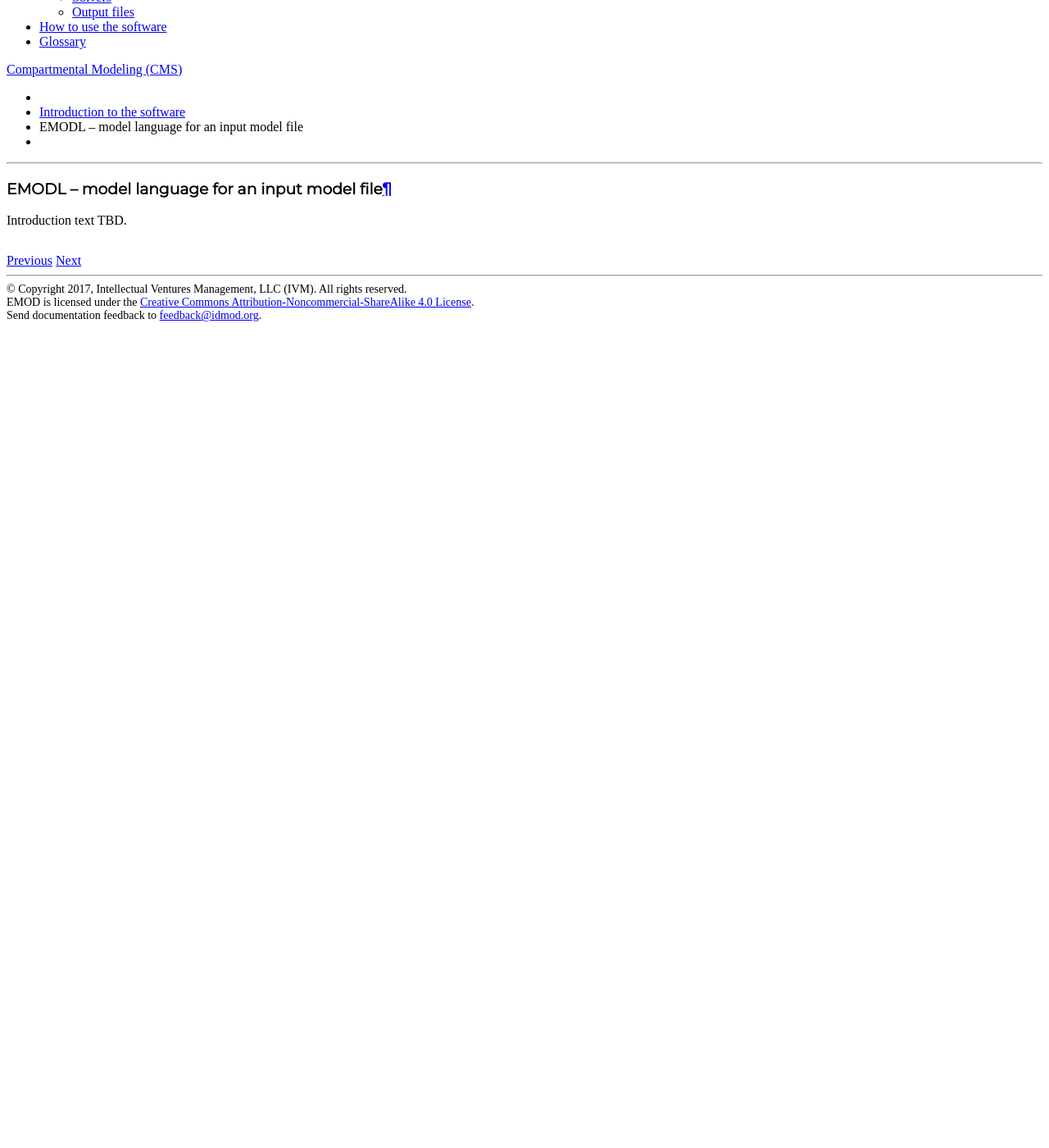
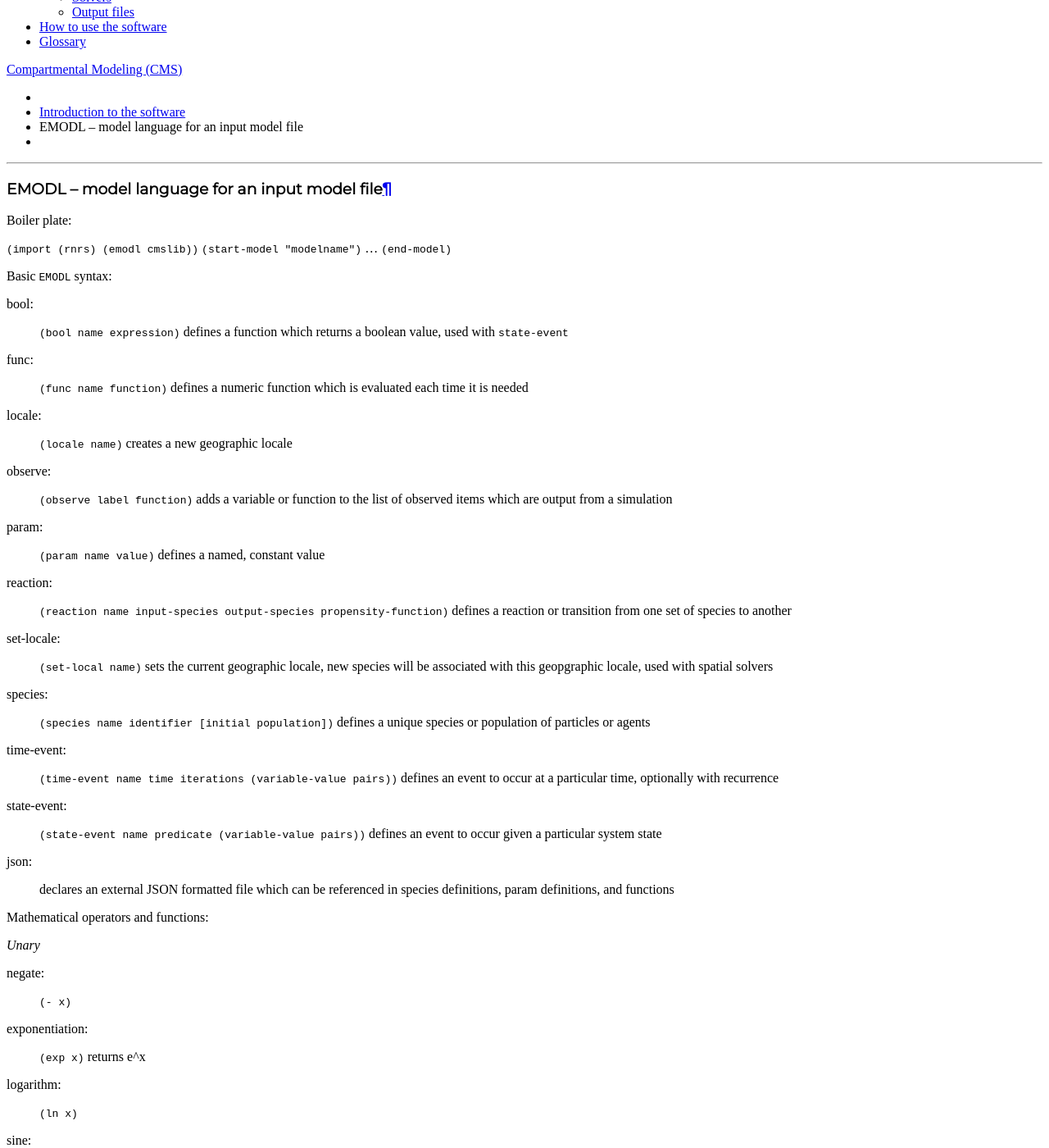
Before and after one commit to devclinton/IDM-CMS, a Sphinx documentation site: the page built from documentation/emodl.rst, in a window 1280 px wide and 1400 px high, scrolled down 194 px. Shown: the whole window at 82% size. Built offline with Sphinx 7.4.7 and the Read the Docs theme 2.0.0, drawn with Linux system fonts in a browser that asks for light colours; formulas are drawn with MathJax 3; before the commit the page ends 900 px from its top, so only the background shows below that; some of the changed text lies outside the part shown.

Commit message:
Update installation information and emodl reference.

```diff
--- a/documentation/emodl.rst
+++ b/documentation/emodl.rst
@@ -2,4 +2,57 @@
 EMODL – model language for an input model file
 ==============================================
 
-Introduction text TBD.
+Boiler plate:
+
+``(import (rnrs) (emodl cmslib))``
+``(start-model "modelname")``
+...
+``(end-model)``
+
+Basic ``EMODL`` syntax:
+
+:bool:        ``(bool name expression)`` defines a function which returns a boolean value, used with ``state-event``
+:func:        ``(func name function)`` defines a numeric function which is evaluated each time it is needed
+:locale:      ``(locale name)`` creates a new geographic locale
+:observe:     ``(observe label function)`` adds a variable or function to the list of observed items which are output from a simulation
+:param:       ``(param name value)`` defines a named, constant value
+:reaction:    ``(reaction name input-species output-species propensity-function)`` defines a reaction or transition from one set of species to another
+:set-locale:  ``(set-local name)`` sets the current geographic locale, new species will be associated with this geopgraphic locale, used with spatial solvers
+:species:     ``(species name identifier [initial population])`` defines a unique species or population of particles or agents
+
+:time-event:  ``(time-event name time iterations (variable-value pairs))`` defines an event to occur at a particular time, optionally with recurrence
+:state-event: ``(state-event name predicate (variable-value pairs))`` defines an event to occur given a particular system state
+:json:        declares an external JSON formatted file which can be referenced in species definitions, param definitions, and functions
+
+Mathematical operators and functions:
+
+*Unary*
+
+:negate:         ``(- x)``
+:exponentiation: ``(exp x)`` returns e^x
+:logarithm:      ``(ln x)``
+:sine:           ``(sin x)``
+:cosine:         ``(cos x)``
+:absolute:       ``(abs x)``
+:floor:          ``(floor x)`` returns the largest integer <= x
+:ceiling:        ``(ceil x)`` returns the smallest integer >= x
+:sqrt:           ``(sqrt x)``
+:Heaviside step: ``(step x)`` returns 1 if x >= 0 else returns 0
+:empirical:      ``(empirical "filename")`` reads an empirically defined CDF from the file specified and returns a probability from the CFG based on a random number draw
+
+*Binary*
+
+:add:            ``(+ x y)``
+:subtract:       ``(- x y)``
+:multiply:       ``(* x y)``
+:divide:         ``(/ x y)``
+:power:          ``(^ x y)`` or ``(pow x y)``
+:minimum:        ``(min  x y)``
+:maximum:        ``(max x y)``
+:uniform:        ``(uniform min max)`` returns a value uniformly distributed between min and max based on a random number draw
+:normal:         ``(normal mean var)`` or (gaussian mean var) returns a value from a normal distribution with the given mean and variance
+
+*N-ary*
+
+:add:            ``(+ x y z ...)`` or ``(sum x y z ...)`` returns the sum of all the given arguments
+:multiply:       ``(* x y z ...)`` returns the product of all the given arguments
```
Also changed, not shown: documentation/cms-installation.rst (+9 -2 lines).
